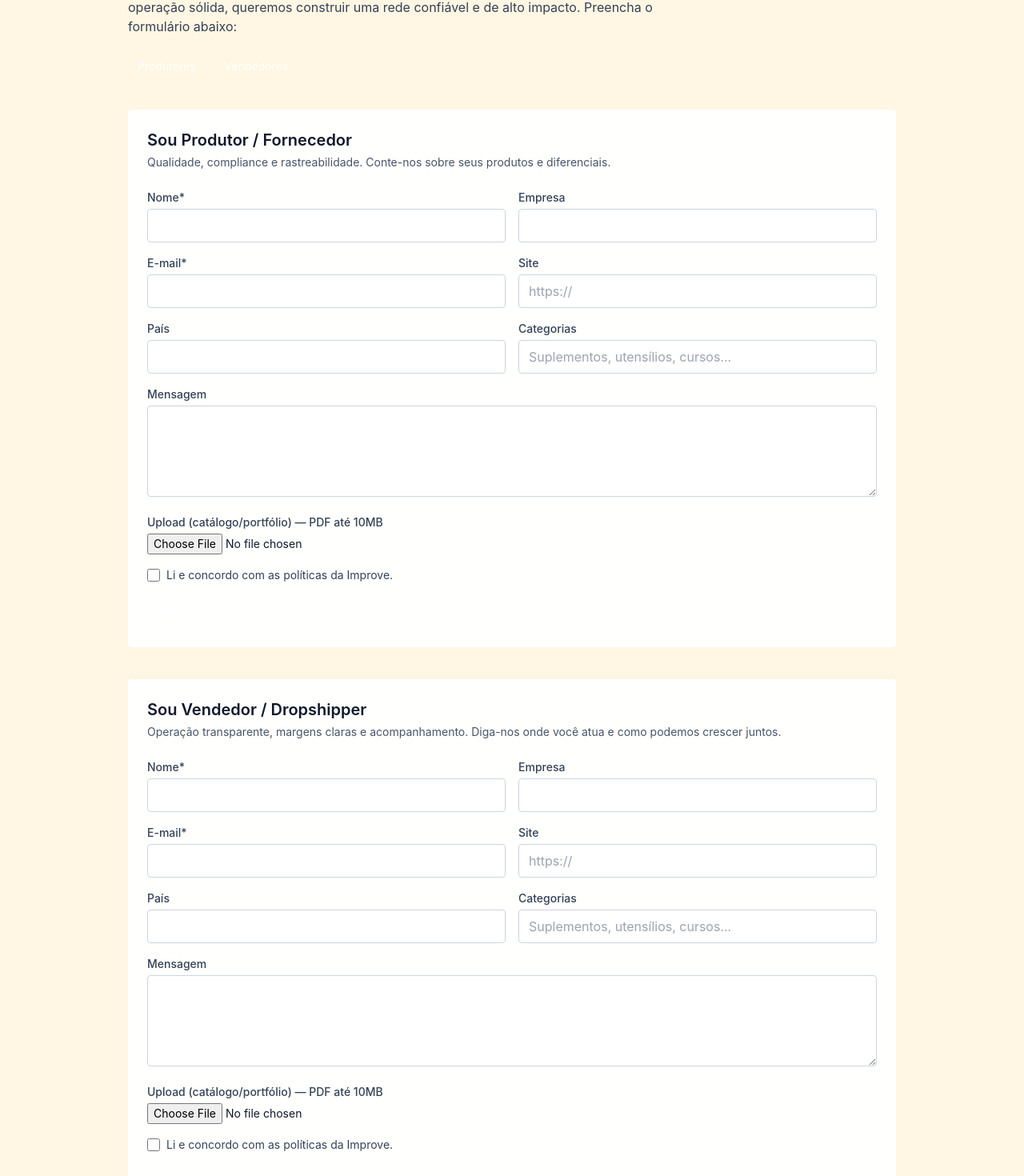
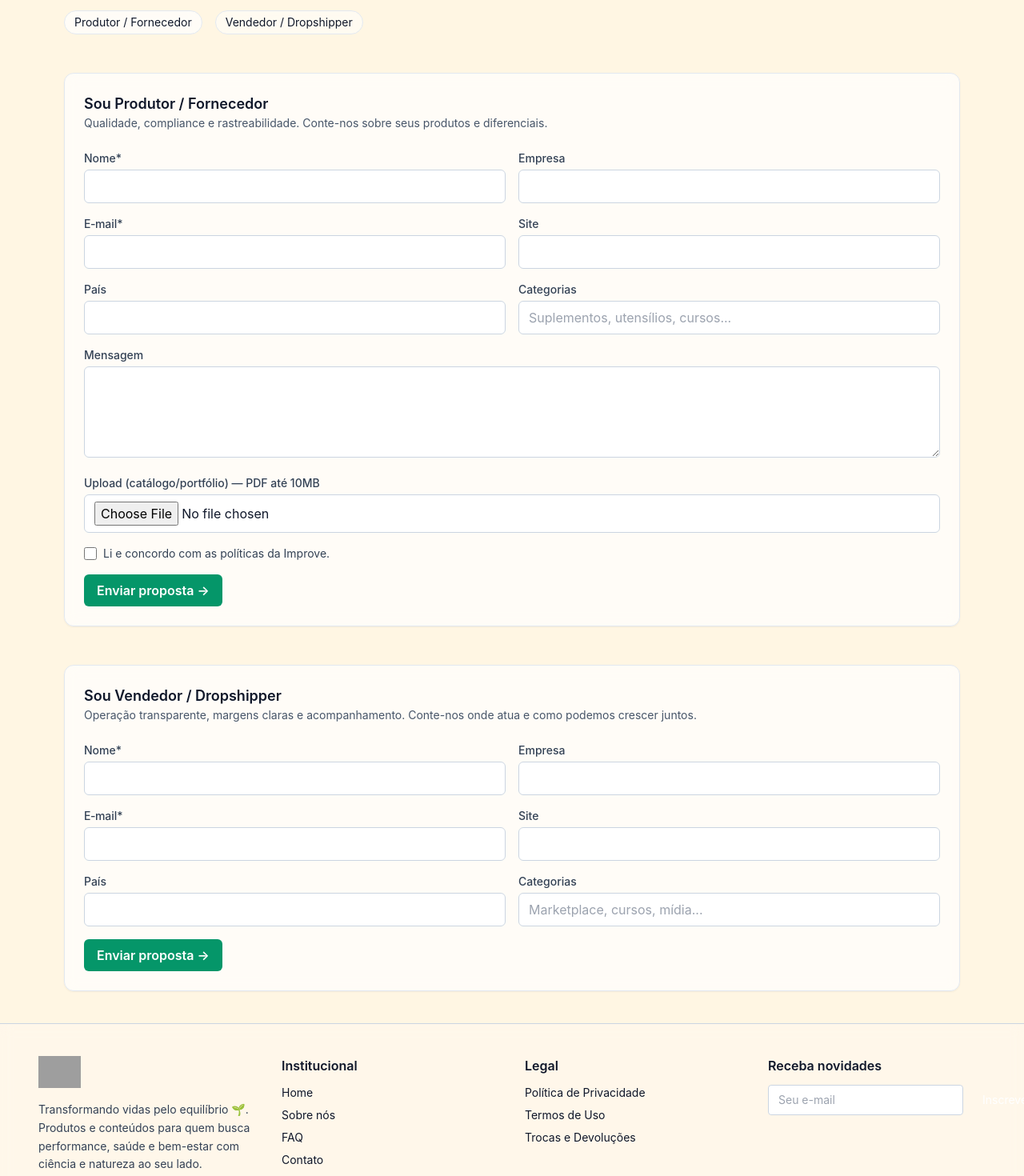
Before and after one commit to psemeghin/improve-center, a Next.js app: page /parcerias in a window 1280 px wide. Shown: the part 247-1717 px from the top of the page at 80% size. Built offline with nearby package versions, Linux system fonts and the light colour scheme; grey boxes are pictures that could not be loaded.

Commit message:
Update index.tsx

```diff
--- a/pages/parcerias/index.tsx
+++ b/pages/parcerias/index.tsx
@@ -1,307 +1,150 @@
-import React, { useState } from "react";
+import Head from "next/head";
 
-type FormState = {
-  role: "produtor" | "vendedor";
-  nome: string;
-  empresa?: string;
-  email: string;
-  site?: string;
-  pais?: string;
-  categorias?: string;
-  volume?: string;
-  mensagem?: string;
-  arquivo?: File | null;
-  agree: boolean;
-};
+export default function PartnerPage() {
+  return (
+    <>
+      <Head>
+        <title>Parcerias — Improve</title>
+        <meta
+          name="description"
+          content="Parcerias Improve: junte-se como produtor, fornecedor ou vendedor para crescermos com qualidade e transparência."
+        />
+      </Head>
 
-export default function ParceriasPage() {
-  const [state, setState] = useState<FormState>({
-    role: "produtor",
-    nome: "",
-    empresa: "",
-    email: "",
-    site: "",
-    pais: "",
-    categorias: "",
-    volume: "",
-    mensagem: "",
-    arquivo: null,
-    agree: false,
-  });
+      <main className="mx-auto max-w-6xl px-4 py-10 space-y-12">
+        <header className="space-y-2">
+          <h1 className="text-3xl font-bold">Parcerias</h1>
+          <p className="text-slate-600 max-w-3xl">
+            Junte-se à Improve. Se você é produtor/fornecedor de qualidade ou vendedor com
+            operação sólida, queremos construir uma rede confiável e de alto impacto.
+            Preencha o formulário abaixo:
+          </p>
+        </header>
 
-  const onChange = (e: React.ChangeEvent<HTMLInputElement | HTMLTextAreaElement | HTMLSelectElement>) => {
-    const { name, value, type } = e.target as any;
-    if (type === "checkbox") {
-      setState((s) => ({ ...s, [name]: (e.target as HTMLInputElement).checked }));
-    } else {
-      setState((s) => ({ ...s, [name]: value }));
-    }
-  };
+        {/* Guia de abas simples (apenas visual por enquanto) */}
+        <nav className="flex gap-4 text-sm">
+          <span className="rounded-full bg-white/70 backdrop-blur px-3 py-1 border border-slate-200">
+            Produtor / Fornecedor
+          </span>
+          <span className="rounded-full bg-white/50 backdrop-blur px-3 py-1 border border-slate-200">
+            Vendedor / Dropshipper
+          </span>
+        </nav>
 
-  const onFile = (e: React.ChangeEvent<HTMLInputElement>) => {
-    const file = e.target.files?.[0] || null;
-    setState((s) => ({ ...s, arquivo: file }));
-  };
-
-  const onSubmit = (e: React.FormEvent) => {
-    e.preventDefault();
-    // MVP: apenas simula envio
-    alert("Recebido! Entraremos em contato por email.");
-  };
-
-  return (
-    <main className="min-h-screen bg-areia">
-      <section className="max-w-5xl mx-auto px-4 sm:px-6 lg:px-8 py-24">
-        <h1 className="text-3xl font-bold text-azul mb-2">Parcerias</h1>
-        <p className="text-slate-700 max-w-prose">
-          Junte-se à Improve. Se você é produtor/fornecedor de qualidade ou vendedor com operação sólida,
-          queremos construir uma rede confiável e de alto impacto. Preencha o formulário abaixo:
-        </p>
-
-        {/* Âncoras para navegação direta */}
-        <div className="mt-6 flex flex-wrap gap-3">
-          <a href="#produtores" className="rounded-full bg-azul px-3 py-1 text-white text-sm">Produtores</a>
-          <a href="#vendedores" className="rounded-full bg-azul px-3 py-1 text-white text-sm">Vendedores</a>
-        </div>
-
-        {/* PRODUTORES */}
-        <div id="produtores" className="mt-10 rounded-[4px] bg-white/95 backdrop-blur shadow-card p-6">
-          <h2 className="text-xl font-semibold text-slate-900">Sou Produtor / Fornecedor</h2>
-          <p className="text-sm text-slate-600 mt-1">
+        {/* Produtor / Fornecedor */}
+        <section className="rounded-xl border border-slate-200 bg-white/70 backdrop-blur shadow-sm">
+          <div className="p-6">
+            <h2 className="text-lg font-semibold">Sou Produtor / Fornecedor</h2>
+            <p className="text-slate-600 text-sm">
               Qualidade, compliance e rastreabilidade. Conte-nos sobre seus produtos e diferenciais.
             </p>
 
-          <form onSubmit={onSubmit} className="mt-6 grid grid-cols-1 md:grid-cols-2 gap-4">
-            <input type="hidden" name="role" value="produtor" />
+            <form className="mt-6 grid gap-4 md:grid-cols-2">
               <div className="md:col-span-1">
-              <label className="block text-sm font-medium text-slate-700 mb-1">Nome*</label>
-              <input
-                name="nome"
-                value={state.nome}
-                onChange={onChange}
-                required
-                className="w-full rounded-[4px] border border-slate-300 bg-white px-3 py-2 outline-none focus:ring-2 focus:ring-azul/30"
-              />
+                <label className="block text-sm font-medium text-slate-700">Nome*</label>
+                <input className="mt-1 w-full rounded-md border border-slate-300 px-3 py-2" />
               </div>
               <div className="md:col-span-1">
-              <label className="block text-sm font-medium text-slate-700 mb-1">Empresa</label>
-              <input
-                name="empresa"
-                value={state.empresa}
-                onChange={onChange}
-                className="w-full rounded-[4px] border border-slate-300 bg-white px-3 py-2 outline-none focus:ring-2 focus:ring-azul/30"
-              />
+                <label className="block text-sm font-medium text-slate-700">Empresa</label>
+                <input className="mt-1 w-full rounded-md border border-slate-300 px-3 py-2" />
               </div>
 
               <div className="md:col-span-1">
-              <label className="block text-sm font-medium text-slate-700 mb-1">E-mail*</label>
-              <input
-                type="email"
-                name="email"
-                value={state.email}
-                onChange={onChange}
-                required
-                className="w-full rounded-[4px] border border-slate-300 bg-white px-3 py-2 outline-none focus:ring-2 focus:ring-azul/30"
-              />
+                <label className="block text-sm font-medium text-slate-700">E‑mail*</label>
+                <input type="email" className="mt-1 w-full rounded-md border border-slate-300 px-3 py-2" />
               </div>
               <div className="md:col-span-1">
-              <label className="block text-sm font-medium text-slate-700 mb-1">Site</label>
-              <input
-                name="site"
-                value={state.site}
-                onChange={onChange}
-                placeholder="https://"
-                className="w-full rounded-[4px] border border-slate-300 bg-white px-3 py-2 outline-none focus:ring-2 focus:ring-azul/30"
-              />
+                <label className="block text-sm font-medium text-slate-700">Site</label>
+                <input className="mt-1 w-full rounded-md border border-slate-300 px-3 py-2" />
               </div>
 
-            <div className="md:col-span-1">
-              <label className="block text-sm font-medium text-slate-700 mb-1">País</label>
-              <input
-                name="pais"
-                value={state.pais}
-                onChange={onChange}
-                className="w-full rounded-[4px] border border-slate-300 bg-white px-3 py-2 outline-none focus:ring-2 focus:ring-azul/30"
-              />
+              <div>
+                <label className="block text-sm font-medium text-slate-700">País</label>
+                <input className="mt-1 w-full rounded-md border border-slate-300 px-3 py-2" />
               </div>
-            <div className="md:col-span-1">
-              <label className="block text-sm font-medium text-slate-700 mb-1">Categorias</label>
-              <input
-                name="categorias"
-                value={state.categorias}
-                onChange={onChange}
-                placeholder="Suplementos, utensílios, cursos..."
-                className="w-full rounded-[4px] border border-slate-300 bg-white px-3 py-2 outline-none focus:ring-2 focus:ring-azul/30"
-              />
+              <div>
+                <label className="block text-sm font-medium text-slate-700">Categorias</label>
+                <input placeholder="Suplementos, utensílios, cursos..."
+                       className="mt-1 w-full rounded-md border border-slate-300 px-3 py-2" />
               </div>
 
               <div className="md:col-span-2">
-              <label className="block text-sm font-medium text-slate-700 mb-1">Mensagem</label>
-              <textarea
-                name="mensagem"
-                value={state.mensagem}
-                onChange={onChange}
-                rows={4}
-                className="w-full rounded-[4px] border border-slate-300 bg-white px-3 py-2 outline-none focus:ring-2 focus:ring-azul/30"
-              />
+                <label className="block text-sm font-medium text-slate-700">Mensagem</label>
+                <textarea rows={4} className="mt-1 w-full rounded-md border border-slate-300 px-3 py-2" />
               </div>
 
               <div className="md:col-span-2">
-              <label className="block text-sm font-medium text-slate-700 mb-1">
+                <label className="block text-sm font-medium text-slate-700">
                   Upload (catálogo/portfólio) — PDF até 10MB
                 </label>
-              <input
-                type="file"
-                accept=".pdf"
-                onChange={onFile}
-                className="w-full text-sm"
-              />
+                <input type="file" accept="application/pdf"
+                       className="mt-1 w-full rounded-md border border-slate-300 px-3 py-2 bg-white" />
               </div>
 
               <div className="md:col-span-2 flex items-center gap-2">
-              <input
-                id="agree-p"
-                type="checkbox"
-                name="agree"
-                checked={state.agree}
-                onChange={onChange}
-                className="h-4 w-4"
-              />
-              <label htmlFor="agree-p" className="text-sm text-slate-700">
+                <input id="agree-1" type="checkbox" className="h-4 w-4 rounded border-slate-300" />
+                <label htmlFor="agree-1" className="text-sm text-slate-700">
                   Li e concordo com as políticas da Improve.
                 </label>
               </div>
 
               <div className="md:col-span-2">
-              <button
-                type="submit"
-                className="rounded-full bg-azul px-6 py-2 text-white font-medium hover:bg-azul/90"
-              >
-                Enviar
+                <button type="button"
+                        className="rounded-md bg-emerald-600 text-white px-4 py-2 font-semibold hover:bg-emerald-700">
+                  Enviar proposta →
                 </button>
               </div>
             </form>
           </div>
+        </section>
 
-        {/* VENDEDORES */}
-        <div id="vendedores" className="mt-10 rounded-[4px] bg-white/95 backdrop-blur shadow-card p-6">
-          <h2 className="text-xl font-semibold text-slate-900">Sou Vendedor / Dropshipper</h2>
-          <p className="text-sm text-slate-600 mt-1">
-            Operação transparente, margens claras e acompanhamento. Diga-nos onde você atua e como podemos crescer juntos.
+        {/* Vendedor / Dropshipper */}
+        <section className="rounded-xl border border-slate-200 bg-white/70 backdrop-blur shadow-sm">
+          <div className="p-6">
+            <h2 className="text-lg font-semibold">Sou Vendedor / Dropshipper</h2>
+            <p className="text-slate-600 text-sm">
+              Operação transparente, margens claras e acompanhamento. Conte-nos onde atua e como podemos crescer juntos.
             </p>
 
-          <form onSubmit={onSubmit} className="mt-6 grid grid-cols-1 md:grid-cols-2 gap-4">
-            <input type="hidden" name="role" value="vendedor" />
+            <form className="mt-6 grid gap-4 md:grid-cols-2">
               <div className="md:col-span-1">
-              <label className="block text-sm font-medium text-slate-700 mb-1">Nome*</label>
-              <input
-                name="nome"
-                value={state.nome}
-                onChange={onChange}
-                required
-                className="w-full rounded-[4px] border border-slate-300 bg-white px-3 py-2 outline-none focus:ring-2 focus:ring-azul/30"
-              />
+                <label className="block text-sm font-medium text-slate-700">Nome*</label>
+                <input className="mt-1 w-full rounded-md border border-slate-300 px-3 py-2" />
               </div>
               <div className="md:col-span-1">
-              <label className="block text-sm font-medium text-slate-700 mb-1">Empresa</label>
-              <input
-                name="empresa"
-                value={state.empresa}
-                onChange={onChange}
-                className="w-full rounded-[4px] border border-slate-300 bg-white px-3 py-2 outline-none focus:ring-2 focus:ring-azul/30"
-              />
+                <label className="block text-sm font-medium text-slate-700">Empresa</label>
+                <input className="mt-1 w-full rounded-md border border-slate-300 px-3 py-2" />
               </div>
 
               <div className="md:col-span-1">
-              <label className="block text-sm font-medium text-slate-700 mb-1">E-mail*</label>
-              <input
-                type="email"
-                name="email"
-                value={state.email}
-                onChange={onChange}
-                required
-                className="w-full rounded-[4px] border border-slate-300 bg-white px-3 py-2 outline-none focus:ring-2 focus:ring-azul/30"
-              />
+                <label className="block text-sm font-medium text-slate-700">E‑mail*</label>
+                <input type="email" className="mt-1 w-full rounded-md border border-slate-300 px-3 py-2" />
               </div>
               <div className="md:col-span-1">
-              <label className="block text-sm font-medium text-slate-700 mb-1">Site</label>
-              <input
-                name="site"
-                value={state.site}
-                onChange={onChange}
-                placeholder="https://"
-                className="w-full rounded-[4px] border border-slate-300 bg-white px-3 py-2 outline-none focus:ring-2 focus:ring-azul/30"
-              />
+                <label className="block text-sm font-medium text-slate-700">Site</label>
+                <input className="mt-1 w-full rounded-md border border-slate-300 px-3 py-2" />
               </div>
 
-            <div className="md:col-span-1">
-              <label className="block text-sm font-medium text-slate-700 mb-1">País</label>
-              <input
-                name="pais"
-                value={state.pais}
-                onChange={onChange}
-                className="w-full rounded-[4px] border border-slate-300 bg-white px-3 py-2 outline-none focus:ring-2 focus:ring-azul/30"
-              />
+              <div>
+                <label className="block text-sm font-medium text-slate-700">País</label>
+                <input className="mt-1 w-full rounded-md border border-slate-300 px-3 py-2" />
               </div>
-            <div className="md:col-span-1">
-              <label className="block text-sm font-medium text-slate-700 mb-1">Categorias</label>
-              <input
-                name="categorias"
-                value={state.categorias}
-                onChange={onChange}
-                placeholder="Suplementos, utensílios, cursos..."
-                className="w-full rounded-[4px] border border-slate-300 bg-white px-3 py-2 outline-none focus:ring-2 focus:ring-azul/30"
-              />
+              <div>
+                <label className="block text-sm font-medium text-slate-700">Categorias</label>
+                <input placeholder="Marketplace, cursos, mídia..."
+                       className="mt-1 w-full rounded-md border border-slate-300 px-3 py-2" />
               </div>
 
               <div className="md:col-span-2">
-              <label className="block text-sm font-medium text-slate-700 mb-1">Mensagem</label>
-              <textarea
-                name="mensagem"
-                value={state.mensagem}
-                onChange={onChange}
-                rows={4}
-                className="w-full rounded-[4px] border border-slate-300 bg-white px-3 py-2 outline-none focus:ring-2 focus:ring-azul/30"
-              />
-            </div>
-
-            <div className="md:col-span-2">
-              <label className="block text-sm font-medium text-slate-700 mb-1">
-                Upload (catálogo/portfólio) — PDF até 10MB
-              </label>
-              <input
-                type="file"
-                accept=".pdf"
-                onChange={onFile}
-                className="w-full text-sm"
-              />
-            </div>
-
-            <div className="md:col-span-2 flex items-center gap-2">
-              <input
-                id="agree-v"
-                type="checkbox"
-                name="agree"
-                checked={state.agree}
-                onChange={onChange}
-                className="h-4 w-4"
-              />
-              <label htmlFor="agree-v" className="text-sm text-slate-700">
-                Li e concordo com as políticas da Improve.
-              </label>
-            </div>
-
-            <div className="md:col-span-2">
-              <button
-                type="submit"
-                className="rounded-full bg-azul px-6 py-2 text-white font-medium hover:bg-azul/90"
-              >
-                Enviar
+                <button type="button"
+                        className="rounded-md bg-emerald-600 text-white px-4 py-2 font-semibold hover:bg-emerald-700">
+                  Enviar proposta →
                 </button>
               </div>
             </form>
           </div>
         </section>
       </main>
+    </>
   );
 }
```
Lines whose indentation alone changed are shown as unchanged.
